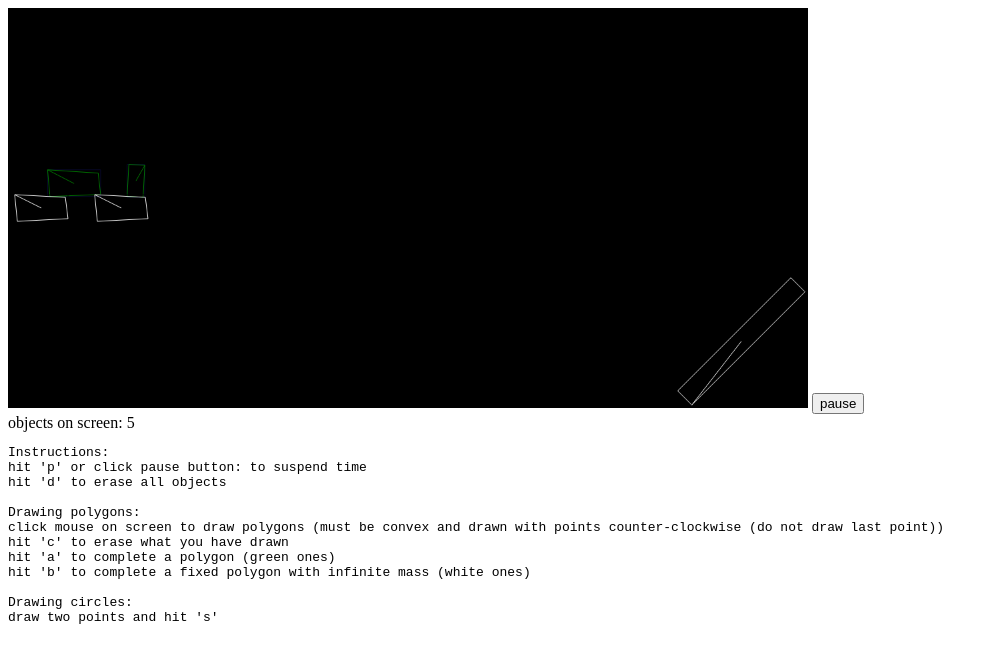
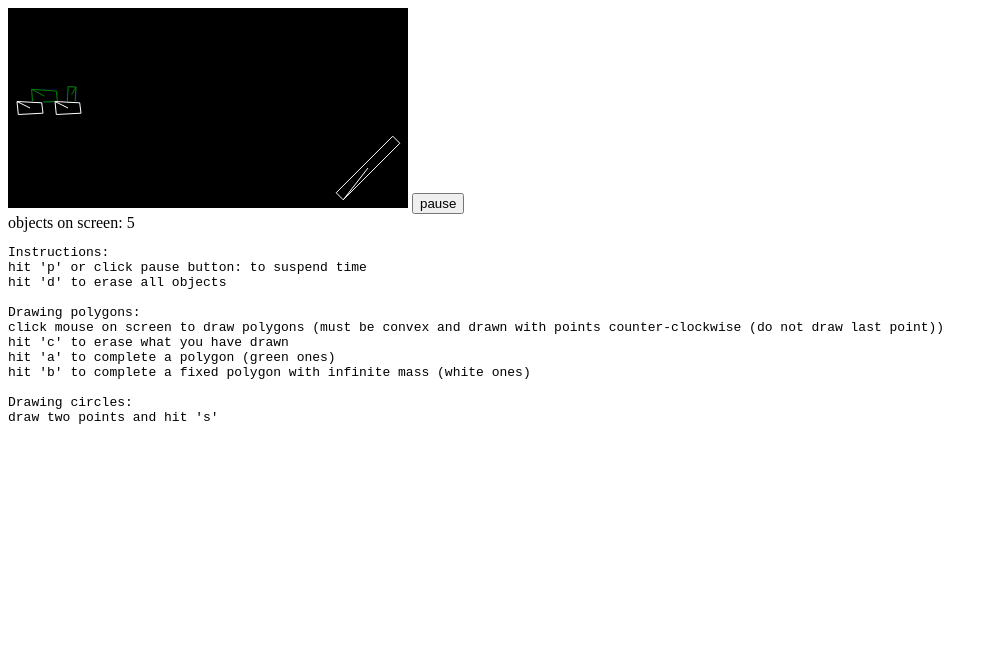
Before and after one commit to lukes611/lphysics, a plain HTML site: page index.html in a window 1280 px wide. Shown: the whole page, without its empty margins (0-997 px from the left). Drawn offline with nearby package versions, Linux system fonts and the light colour scheme.

Commit message:
adjusting screen side

```diff
--- a/index.html
+++ b/index.html
@@ -12,7 +12,7 @@ JS code by Luke Lincoln
 <body>
 
 <!-- canvas here -->
-<canvas id="myCanvas" width="1200" height="600" style="width:800px;height:400px;"></canvas>
+<canvas id="myCanvas" width="400" height="200" style="width:400px;height:200px;"></canvas>
 <span>
 <button id="pause_button">pause</button>
 <div id="oos"></div>
@@ -36,31 +36,31 @@ draw two points and hit 's'
 var g = new ll_LG('myCanvas', 1200, 600);
 
 var obverts1 = [new P2i(-5, -7), new P2i(-4,3), new P2i(15, 2), new P2i(14, -6)];
-obverts1.forEach(function(p){ p.scale(4);});
+obverts1.forEach(function(p){ p.scale(1.3);});
 var obverts2 = [new P2i(-2, 6), new P2i(4,6), new P2i(4, -6), new P2i(-2, -6)];
-obverts2.forEach(function(p){ p.scale(4);});
+obverts2.forEach(function(p){ p.scale(1.3);});
 var obv3 = [new P2i(0,0), new P2i(80, 0), new P2i(80, -10), new P2i(0, -10)];
 var obverts4 = [new P2i(17,84), new P2i(74, 84), new P2i(88, 34), new P2i(45, 4), new P2i(2,34)];
-obv3.forEach(function(p){ p.scale(3);});
-obverts4.forEach(function(p){ p.scale(0.7);});
+
+obverts4.forEach(function(p){ p.scale(0.23);});
 var draw_list = [];
 
 
 var scene = new LScene();
-scene.add_object(obverts1, false, {pos:new P2i(100, 90)});
-scene.add_object(obverts1, false, {pos:new P2i(260, 90), vel:new P2i(5,-4), ang_vel:8/57.3});
-scene.add_object(obverts4, false, {pos:new P2i(260, 280), vel:new P2i(5,-5), ang_vel:8/57.3});
-scene.add_object(obverts2, false, {pos:new P2i(1100, 120), vel:new P2i(0,-4.5), ang_vel:2/57.3});
-scene.add_object(obverts4, false, {pos:new P2i(1100, 290), vel:new P2i(-3,-4.5), ang_vel:2/57.3});
-scene.add_object(obverts2, false, {pos:new P2i(800, 290), vel:new P2i(3,-4.5), ang_vel:-1/57.3});
-scene.add_object(obverts2, false, {pos:new P2i(200, 90), ang_vel:-3/57.4});
-scene.add_object(obverts2, false, {pos:new P2i(80, 550), ang_vel:-3/57.4, vel:new P2i(15,-3)});
-scene.add_object(obverts2, false, {pos:new P2i(800, 550), ang_vel:-3/57.4, vel:new P2i(-15,-2)});
-scene.add_object(obverts1, true, {pos:new P2i(50, 300)});
-scene.add_object(obverts1, true, {pos:new P2i(170, 300)});
-scene.add_object(obv3, true, {pos:new P2i(1100, 500), orient:-45/57.3});
+scene.add_object(obverts1, false, {pos:new P2i(35, 30)});
+scene.add_object(obverts1, false, {pos:new P2i(86, 30), vel:new P2i(5,-.5), ang_vel:8/57.3});
+scene.add_object(obverts4, false, {pos:new P2i(280, 95), vel:new P2i(-1,-2), ang_vel:8/57.3});
+scene.add_object(obverts2, false, {pos:new P2i(380, 40), vel:new P2i(-4.5,-2.5), ang_vel:2/57.3});
+scene.add_object(obverts4, false, {pos:new P2i(380, 100), vel:new P2i(-3,-4.5), ang_vel:2/57.3});
+scene.add_object(obverts2, false, {pos:new P2i(230, 100), vel:new P2i(3,-4.5), ang_vel:-1/57.3});
+scene.add_object(obverts2, false, {pos:new P2i(66.66, 30), ang_vel:-5.2/57.4});
+scene.add_object(obverts2, false, {pos:new P2i(35, 160), ang_vel:-3/57.4, vel:new P2i(10,-2)});
+scene.add_object(obverts2, false, {pos:new P2i(260, 185), ang_vel:-3/57.4, vel:new P2i(-10,-3.0)});
+scene.add_object(obverts1, true, {pos:new P2i(22, 100)});
+scene.add_object(obverts1, true, {pos:new P2i(60, 100)});
+scene.add_object(obv3, true, {pos:new P2i(360, 160), orient:-45/57.3});
 
-var speed = 0.3;
+var speed = 0.15;
 var running = false;
 
 var timer = undefined;
@@ -119,7 +119,7 @@ canvas.addEventListener('click', function(evt)
 {
 	var rect = canvas.getBoundingClientRect();
 	var pos = new P2i(evt.clientX - rect.left, evt.clientY - rect.top);
-	pos.scale(1.5);
+	//pos.scale(1.5);
 	draw_list.push(pos.clone());
 
 }, false);
--- a/lgraphics.js
+++ b/lgraphics.js
@@ -18,6 +18,16 @@ ll_LG.prototype.in_range = function(x, y)
 ll_LG.prototype.in_rangev = function(p)
 {
 	return this.in_range(p.x, p.y);
+};
+
+ll_LG.prototype.in_rangetd = function(x, y)
+{
+	return x >= 0 && x < this.width && y < this.height;
+};
+
+ll_LG.prototype.in_rangetdv = function(p)
+{
+	return this.in_rangetd(p.x, p.y);
 };
 
 ll_LG.prototype.clear = function(col)
@@ -81,7 +91,7 @@ ll_LG.prototype.draw_shape = function(ob, col)
 	{
 		var j = (i+1) % ob.points.length;
 		this.line(ob.points[i].x, ob.points[i].y, ob.points[j].x, ob.points[j].y, col);
-		rv = rv || this.in_rangev(ob.points[i]);
+		rv = rv || this.in_rangetdv(ob.points[i]);
 	}
 	var avg = ob.get_avg();
 	this.linev(avg, ob.points[0], col);
```
